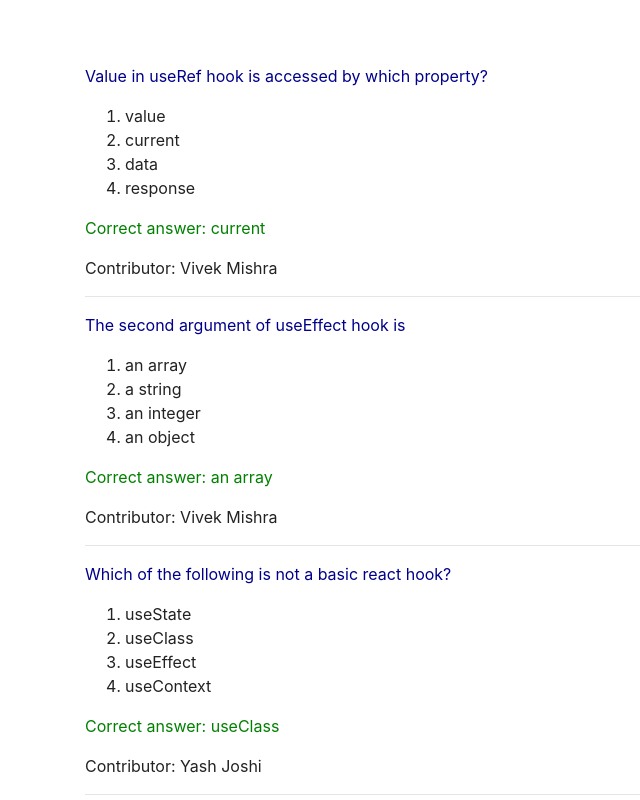
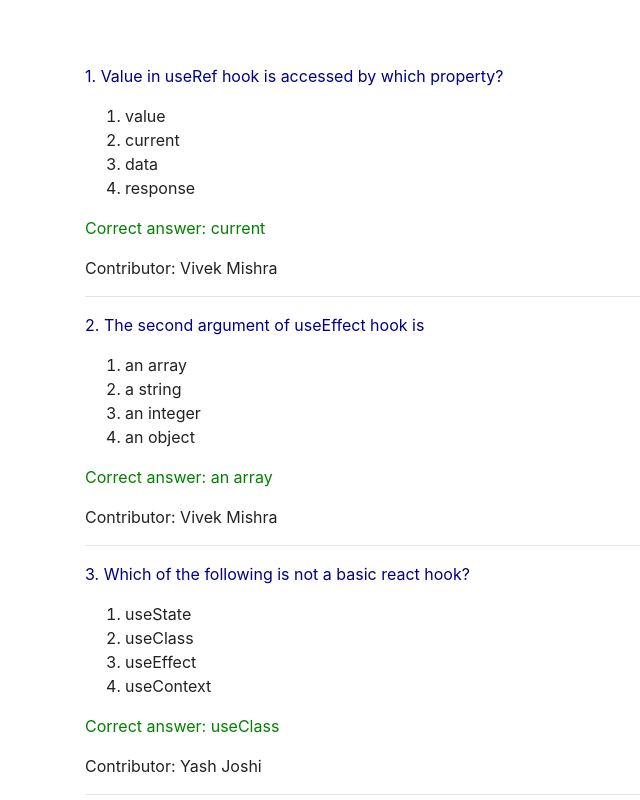
Before and after one commit to iamvkm/mern-que-app, a React (Create React App) app: page / in a window 1280 px wide. Shown: the top 800 px of the page, without its empty margins (0-640 px from the left). Built offline with nearby package versions, Linux system fonts and the light colour scheme; a web font is replaced by a local one.

Commit message:
added que counter

```diff
--- a/src/App.js
+++ b/src/App.js
@@ -11,7 +11,7 @@ function App() {
               ""
             ) : (
               <div>
-                <p className="que">{item.question}</p>
+                <p className="que"><span>{item.queId}. </span>{item.question}</p>
                 <ol>
                   <li>{item.optOne}</li>
                   <li>{item.optTwo}</li>
```
